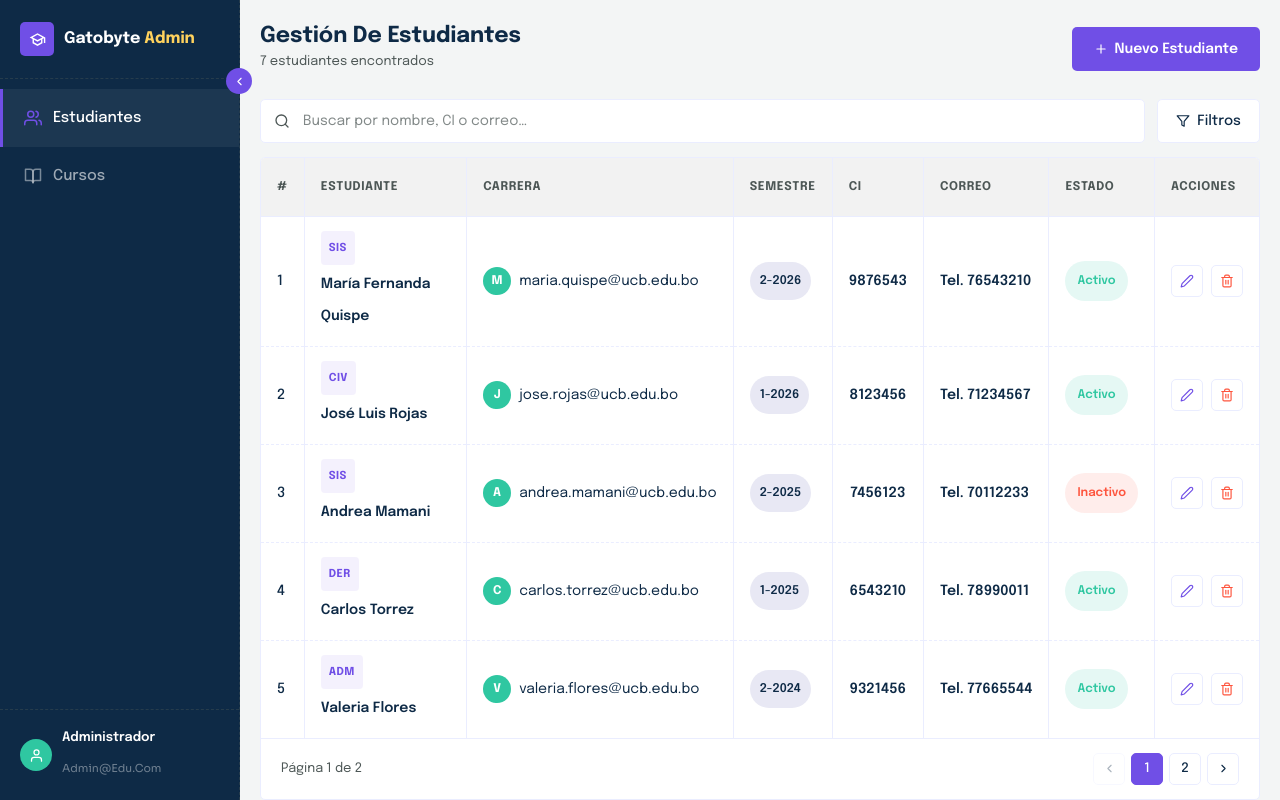
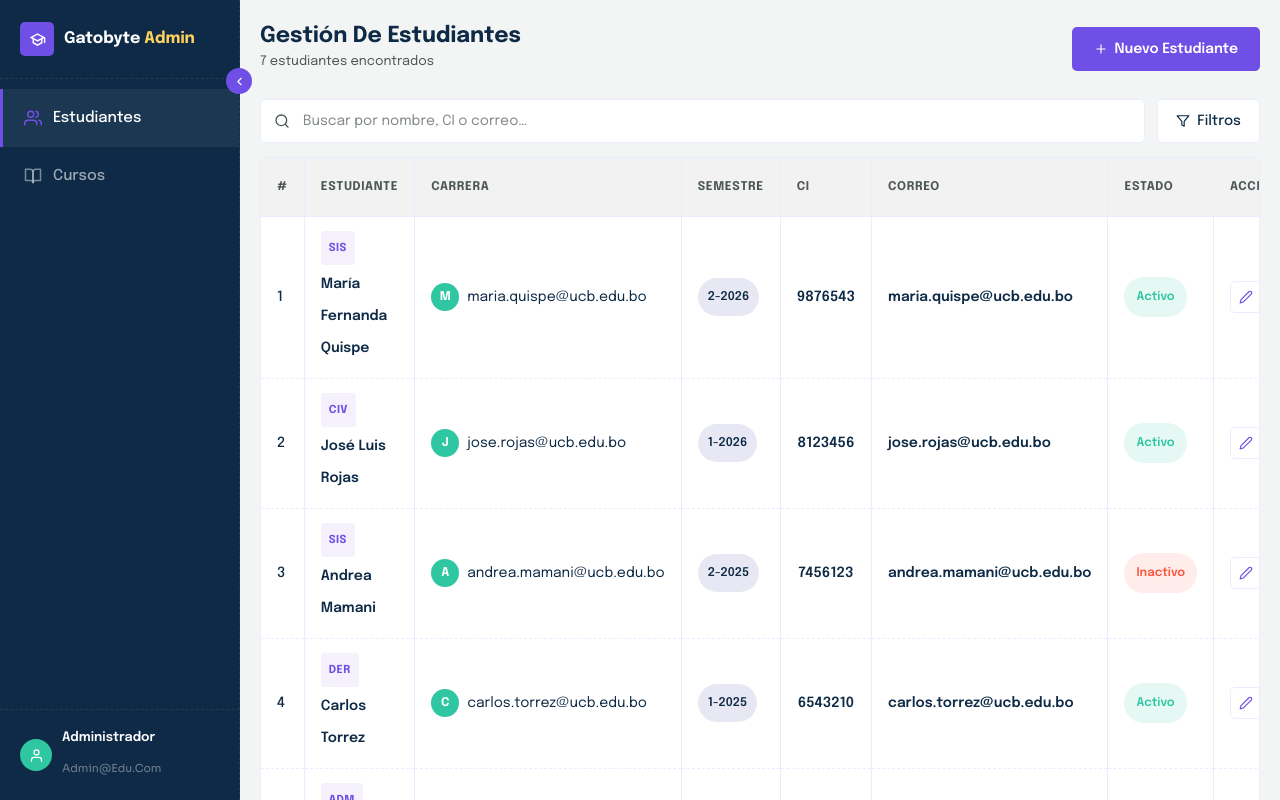
Before and after one commit to Alkima-hydra/FacultadExperimental, a React (Create React App) app: page /admin in a window 1280 px wide. Built offline with nearby package versions, Linux system fonts and the light colour scheme.

Commit message:
cambio de telefono por correo

```diff
--- a/src/pages/admin/studentsAdmin.js
+++ b/src/pages/admin/studentsAdmin.js
@@ -341,7 +341,7 @@ function StudentsAdmin() {
                   </td>
                   <td><span className="it-cadm-table__periodo">{c.semestre || ''}</span></td>
                   <td className="it-cadm-table__cupos">{c.ci}</td>
-                  <td className="it-cadm-table__precio">Tel. {c.telefono}</td>
+                  <td className="it-cadm-table__precio"> {c.correo}</td>
                   <td>
                     <button
                       className={`it-cadm-badge${c.estado ? ' it-cadm-badge--active' : ' it-cadm-badge--inactive'}`}
```
